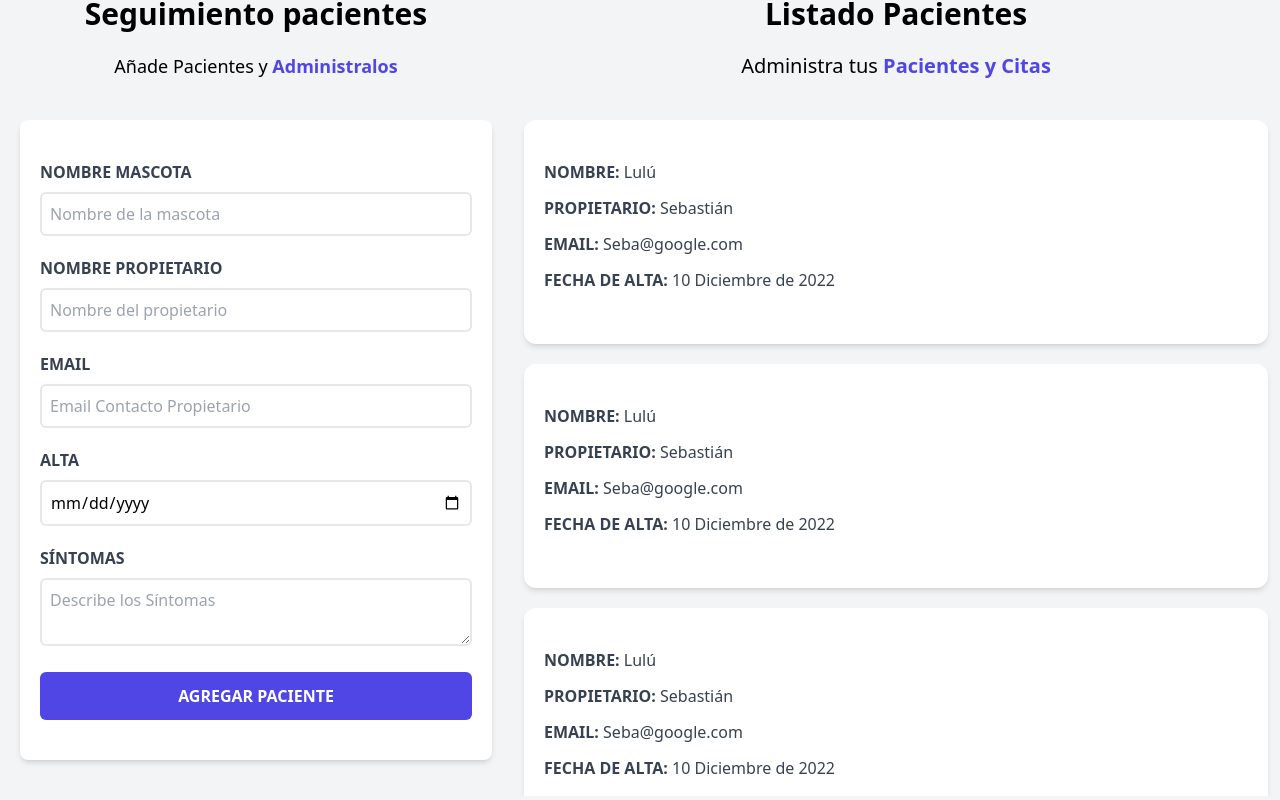
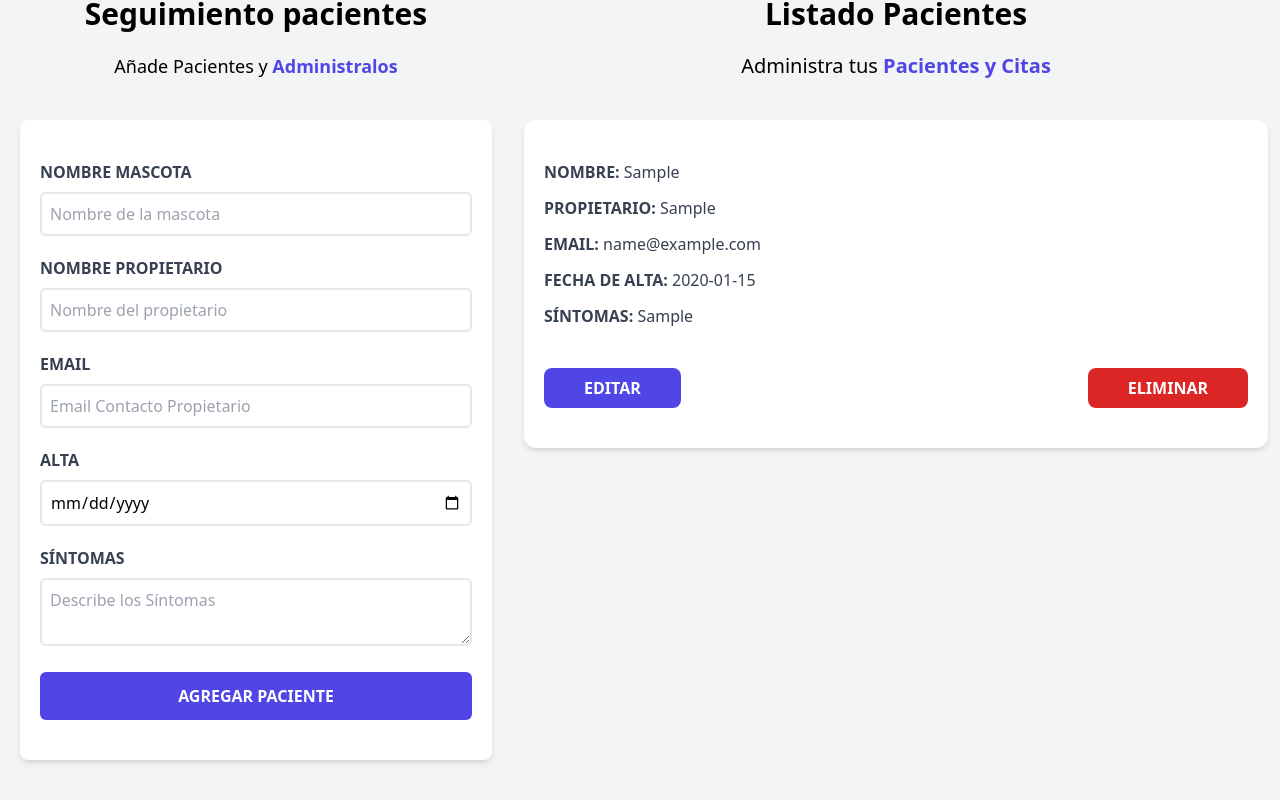
Before and after one commit to SebastianRiquelmeM/react_projects, a React (Vite) app in the folder citas-react/: page / in a window 1280 px wide. Both pictures are taken after typing "Sample", "Sample", "name@example.com", "2020-01-15", "Sample" into the empty fields and a click on the input "Agregar Paciente". Shown: the part 180-980 px from the top of the page. Built offline with nearby package versions, Linux system fonts and the light colour scheme.

Commit message:
Falta use effect, ya que al rellenar form se refresca el objeto vacío

```diff
--- a/citas-react/src/App.jsx
+++ b/citas-react/src/App.jsx
@@ -6,6 +6,8 @@ import { Formulario } from "./components/Formulario";
 function App() {
 	const [pacientes, setPacientes] = useState([]);
 
+	const [paciente, setPaciente] = useState({});
+
 	return (
 		<div className="container mx-auto mt-20">
 			<Header />
@@ -13,8 +15,12 @@ function App() {
 				<Formulario
 					pacientes={pacientes}
 					setPacientes={setPacientes}
+					paciente={paciente}
 				/>
-				<ListadoPacientes />
+				<ListadoPacientes
+					pacientes={pacientes}
+					setPaciente={setPaciente}
+				/>
 			</div>
 		</div>
 	);
--- a/citas-react/src/components/Error.jsx
+++ b/citas-react/src/components/Error.jsx
@@ -1,11 +1,9 @@
 import React from "react";
 
-export const Error = ({ mensaje }) => {
+export const Error = ({ children }) => {
 	return (
-		<div>
-			<div className="bg-red-800 text-white text-center p-3 uppercase font-bold mb-3">
-				<p>{mensaje}</p>
-			</div>
+		<div className="bg-red-800 text-white text-center p-3 uppercase font-bold mb-3">
+			{children}
 		</div>
 	);
 };
--- a/citas-react/src/components/Formulario.jsx
+++ b/citas-react/src/components/Formulario.jsx
@@ -1,8 +1,8 @@
 import React from "react";
 import { useState, useEffect } from "react";
-import { Error } from "./Error"
+import { Error } from "./Error";
 
-export const Formulario = ({ pacientes, setPacientes }) => {
+export const Formulario = ({ pacientes, setPacientes, paciente }) => {
 	const [nombre, setNombre] = useState("");
 	const [propietario, setPropietario] = useState("");
 	const [email, setEmail] = useState("");
@@ -10,6 +10,12 @@ export const Formulario = ({ pacientes, setPacientes }) => {
 	const [sintomas, setSintomas] = useState("");
 
 	const [error, setError] = useState(false);
+
+	const generarId = () => {
+		const random = Math.random().toString(36).substr(2);
+		const fecha = Date.now().toString(36);
+		return random + fecha;
+	};
 
 	const handleSubmit = (e) => {
 		e.preventDefault();
@@ -29,6 +35,7 @@ export const Formulario = ({ pacientes, setPacientes }) => {
 			email,
 			fecha,
 			sintomas,
+			id: generarId(),
 		};
 
 		//Agrega el nuevo paciente al state de pacientes (App.js)
@@ -56,7 +63,9 @@ export const Formulario = ({ pacientes, setPacientes }) => {
 				className="bg-white shadow-md rounded-lg py-10 px-5 mb-10 mx-5"
 			>
 				{error ? (
-					<Error mensaje="Todos los campos son obligatorios"/>
+					<Error>
+						<p>Todos los campos son obligatorios</p>
+					</Error>
 				) : null}
 				<div className="mb-5">
 					<label
--- a/citas-react/src/components/ListadoPacientes.jsx
+++ b/citas-react/src/components/ListadoPacientes.jsx
@@ -1,9 +1,12 @@
 import React from "react";
 import { Paciente } from "./Paciente";
 
-export const ListadoPacientes = () => {
+export const ListadoPacientes = ({ pacientes, setPaciente }) => {
 	return (
 		<div className="md:w-1/2 lg:w-3/5 md:h-screen md:overflow-y-scroll">
+			{pacientes && pacientes.length ? (
+				/* return implicito */
+				<>
 					<h2 className="font-black text-3xl text-center">
 						Listado Pacientes
 					</h2>
@@ -13,11 +16,30 @@ export const ListadoPacientes = () => {
 							Pacientes y Citas
 						</span>
 					</p>
-			<Paciente/>
-			<Paciente/>
-			<Paciente/>
-			<Paciente/>
-			<Paciente/>
+					{/* Recordar pasar key unico al usar map */}
+					{pacientes.map((paciente) => {
+						return (
+							<Paciente
+								key={paciente.id}
+								paciente={paciente}
+								setPaciente={setPaciente}
+							/>
+						);
+					})}
+				</>
+			) : (
+				<>
+					<h2 className="font-black text-3xl text-center">
+						No hay Pacientes
+					</h2>
+					<p className="text-xl mt-5 mb-10 text-center">
+						Comienza agregando pacientes {""}
+						<span className="text-indigo-600 font-bold">
+							y aparecerán en este lugar
+						</span>
+					</p>
+				</>
+			)}
 		</div>
 	);
 };
--- a/citas-react/src/components/Paciente.jsx
+++ b/citas-react/src/components/Paciente.jsx
@@ -1,26 +1,47 @@
 import React from "react";
 
-export const Paciente = () => {
+export const Paciente = ({ paciente, setPaciente }) => {
+	const { nombre, propietario, email, fecha, sintomas } = paciente;
+
 	return (
 		<div className="mx-3 my-5 bg-white shadow-md px-5 py-10 rounded-xl">
 			<p className="font-bold mb-3 text-gray-700 uppercase">
 				Nombre: {""}
-				<span className="font-normal normal-case">Lulú</span>
+				<span className="font-normal normal-case">{nombre}</span>
 			</p>
 			<p className="font-bold mb-3 text-gray-700 uppercase">
 				Propietario: {""}
-				<span className="font-normal normal-case">Sebastián</span>
+				<span className="font-normal normal-case">{propietario}</span>
 			</p>
 			<p className="font-bold mb-3 text-gray-700 uppercase">
 				Email: {""}
-				<span className="font-normal normal-case">Seba@google.com</span>
+				<span className="font-normal normal-case">{email}</span>
 			</p>
 			<p className="font-bold mb-3 text-gray-700 uppercase">
 				Fecha de alta: {""}
-				<span className="font-normal normal-case">
-					10 Diciembre de 2022
-				</span>
+				<span className="font-normal normal-case">{fecha}</span>
 			</p>
+			<p className="font-bold mb-3 text-gray-700 uppercase">
+				Síntomas: {""}
+				<span className="font-normal normal-case">{sintomas}</span>
+			</p>
+
+			<div className="flex justify-between mt-10">
+				<button
+					type="button"
+					className="py-2 px-10 bg-indigo-600 hover:bg-indigo-700 text-white font-bold uppercase rounded-lg"
+					onClick={ () => setPaciente(paciente) }
+				>
+					Editar
+				</button>
+				<button
+					type="button"
+					className="py-2 px-10 bg-red-600 hover:bg-red-700 text-white font-bold uppercase rounded-lg"
+				>
+					Eliminar
+				</button>
+			</div>
+
 		</div>
 	);
 };
```
Lines whose indentation alone changed are shown as unchanged.
